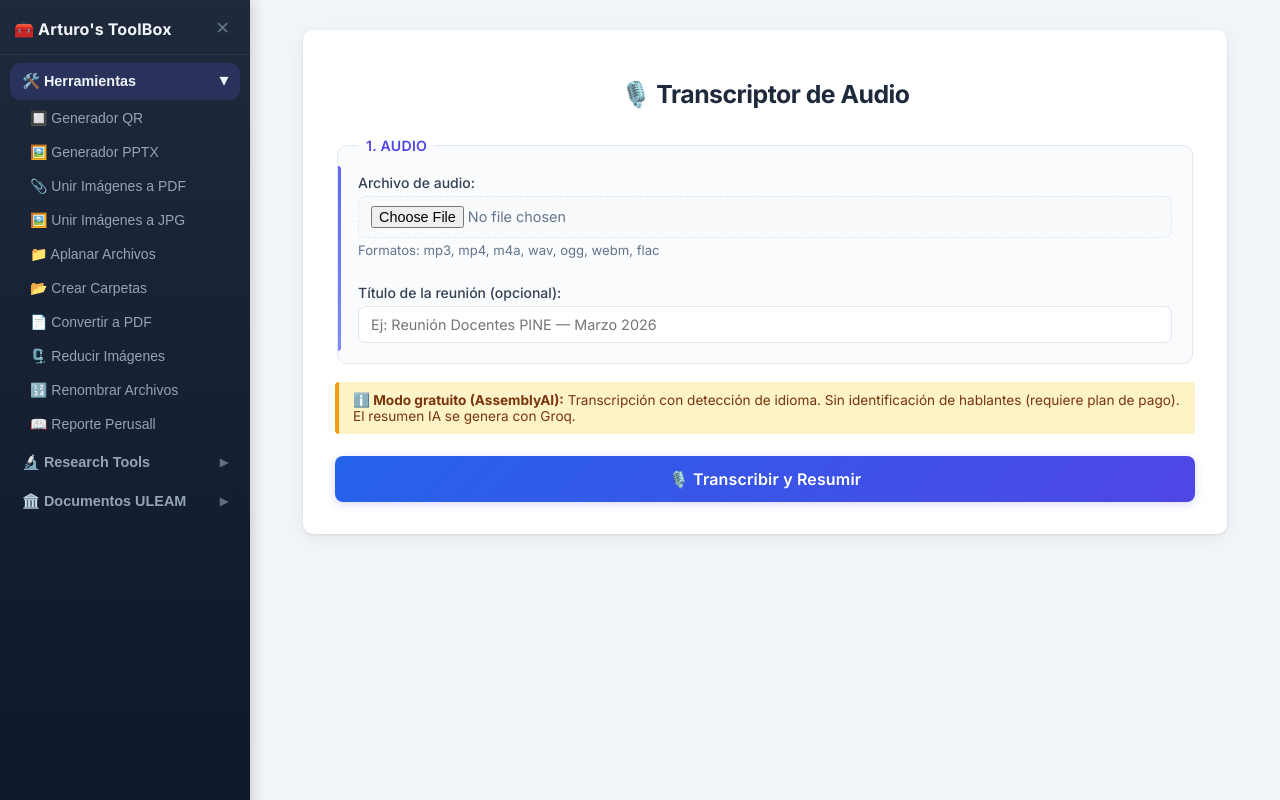
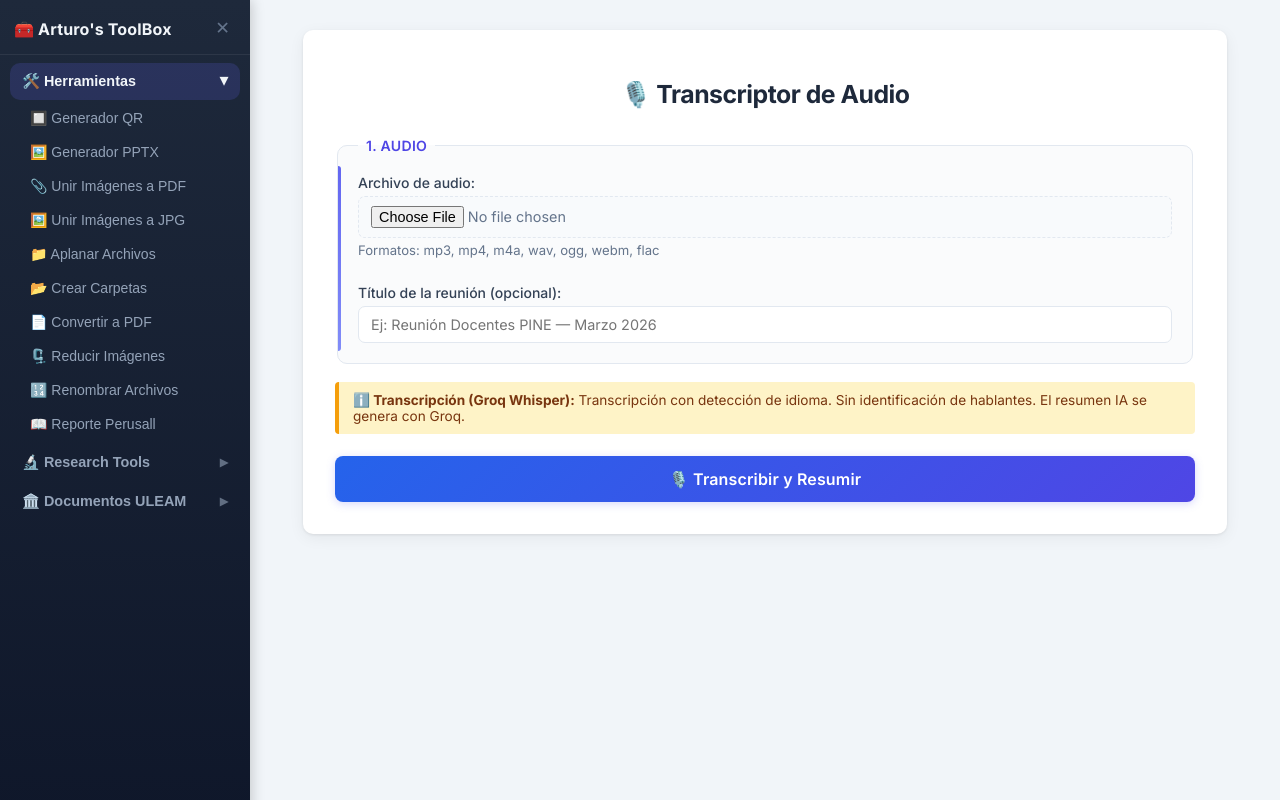
Before and after one commit to r2damianster/Arturos-ToolBox, a Flask app: page / in a window 1280 px wide, after a click on "🎙️ Transcriptor Audio". Run offline with Flask 3, Linux system fonts and the light colour scheme; data comes from the database, SQL or seed files in the repository.

Commit message:
chore: auto-commit — gunicorn.conf.py, requirements.txt, routes/transcripcion_routes.py +2 more
Co-Authored-By: Claude Sonnet 4.6 <noreply@anthropic.com>

```diff
--- a/gunicorn.conf.py
+++ b/gunicorn.conf.py
@@ -1,6 +1,6 @@
 # Gunicorn configuration
-# Timeout extendido para soportar transcripciones largas con AssemblyAI
-timeout = 300          # 5 minutos (AssemblyAI puede tardar en audios largos)
+# Timeout extendido para soportar transcripciones largas con Groq Whisper
+timeout = 300          # 5 minutos (audios largos pueden tardar)
 workers = 2
 worker_class = "sync"
 bind = "0.0.0.0:10000"
--- a/requirements.txt
+++ b/requirements.txt
@@ -1,6 +1,5 @@
 annotated-types==0.7.0
 anyio==4.13.0
-assemblyai==0.59.0
 babel==2.18.0
 blinker==1.9.0
 certifi==2026.2.25
--- a/templates/components/_form_acta_tecnica.html
+++ b/templates/components/_form_acta_tecnica.html
@@ -203,7 +203,7 @@ function extraerNotasDesdeAudio() {
 
     btn.disabled       = true;
     btn.textContent    = '⏳ Procesando...';
-    estado.textContent = 'Enviando audio a AssemblyAI...';
+    estado.textContent = 'Enviando audio a Groq...';
     estado.style.color = '#64748b';
 
     const fd = new FormData();
--- a/templates/components/_form_transcripcion.html
+++ b/templates/components/_form_transcripcion.html
@@ -29,8 +29,8 @@
         <!-- 2. Info plan gratuito -->
         <div style="background:#fef3c7;border-left:4px solid #f59e0b;padding:10px 14px;
                     border-radius:4px;font-size:0.85em;color:#78350f;margin-bottom:16px;">
-            <strong>ℹ️ Modo gratuito (AssemblyAI):</strong>
-            Transcripción con detección de idioma. Sin identificación de hablantes (requiere plan de pago).
+            <strong>ℹ️ Transcripción (Groq Whisper):</strong>
+            Transcripción con detección de idioma. Sin identificación de hablantes.
             El resumen IA se genera con Groq.
         </div>
 
@@ -101,7 +101,7 @@ function enviarTranscripcion(e) {
     loading.style.display = 'block';
     btn.disabled  = true;
     btn.textContent = '⏳ Procesando...';
-    estadoTxt.textContent = '⏳ Enviando audio a AssemblyAI...';
+    estadoTxt.textContent = '⏳ Enviando audio a Groq...';
 
     const fd = new FormData(e.target);
 
@@ -118,7 +118,7 @@ function enviarTranscripcion(e) {
             return esperarTranscript(transcriptId);
         })
         .then(transcriptId => {
-            estadoTxt.textContent = '⏳ Generando resumen con LeMUR...';
+            estadoTxt.textContent = '⏳ Generando resumen con Groq...';
             // ── Paso 3: Descargar resultado ───────────────────────────────────
             return fetch(`/util/transcribir/resultado/${transcriptId}`);
         })
```
Also changed, not shown: routes/transcripcion_routes.py (+5 -5 lines), README.md.
